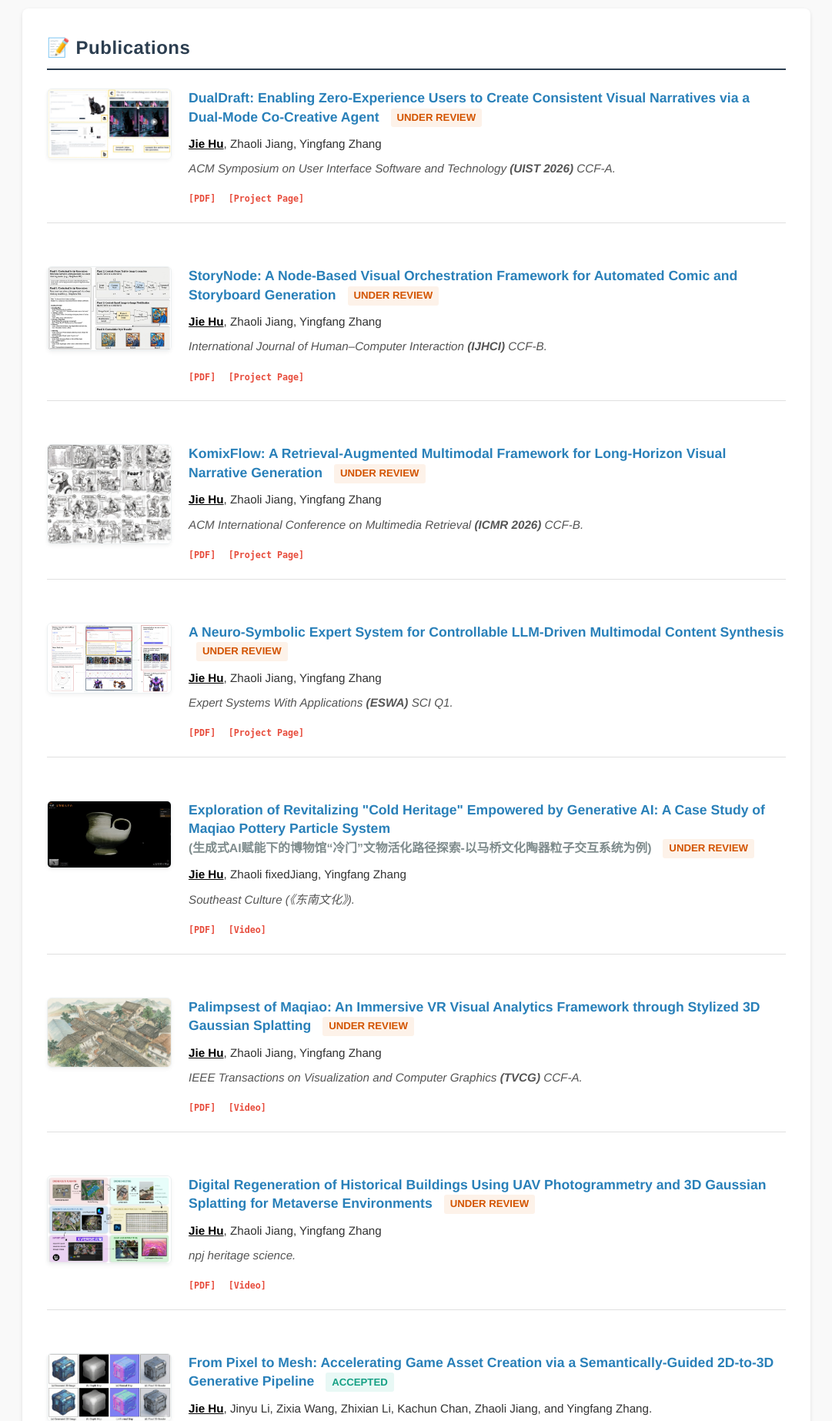
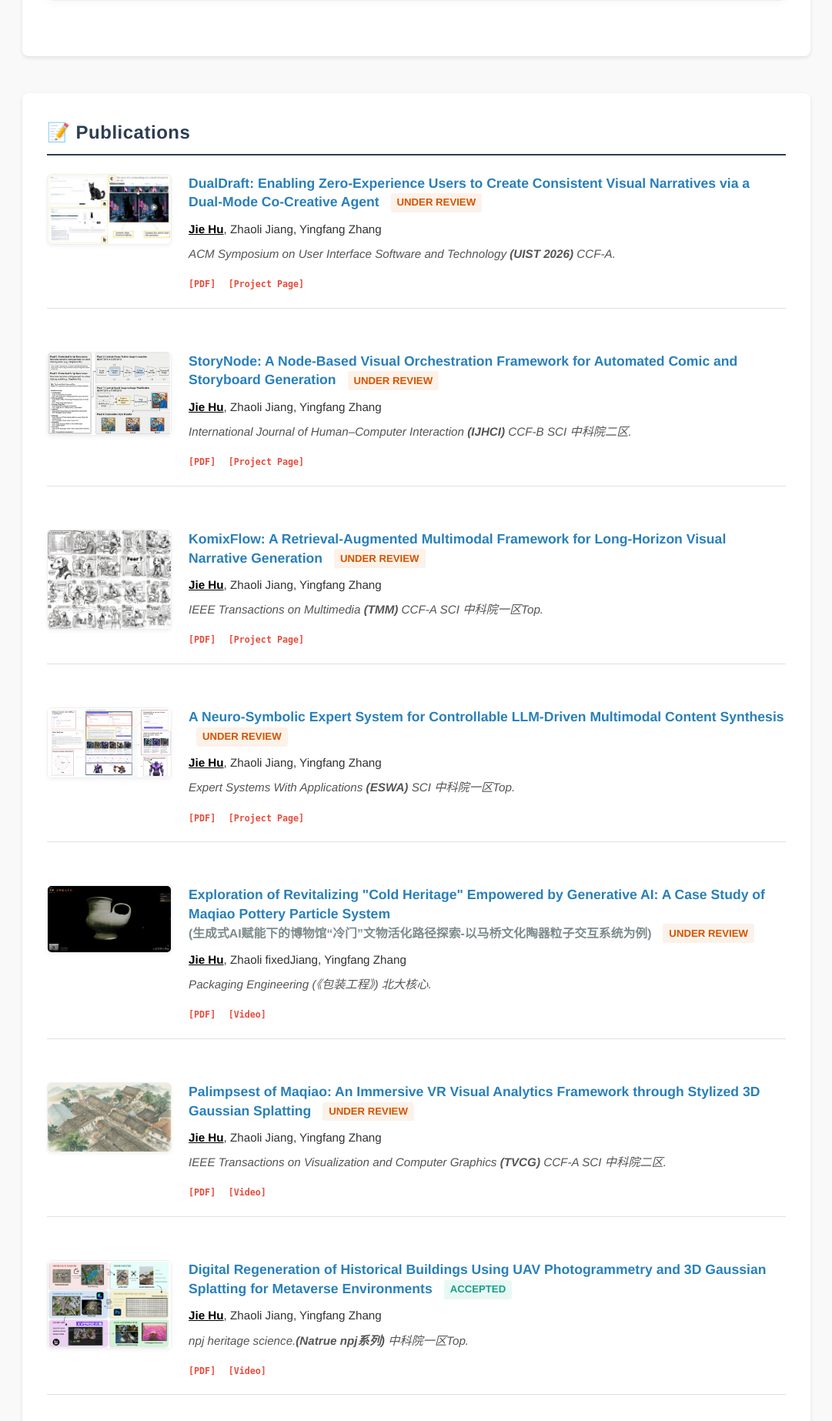
Before and after one commit to GameAWS/JIE-WEB, a Flask app: page /academic in a window 1280 px wide. Shown: the part 1763-3609 px from the top of the page at 77% size, without its empty margins (99-1180 px from the left). Run offline with Flask 3, Linux system fonts and the light colour scheme; some libraries are stand-ins or nearby versions.

Commit message:
Add files via upload

```diff
--- a/templates/academic.html
+++ b/templates/academic.html
@@ -148,6 +148,12 @@
 
 <section class="education" style="margin-bottom: 3rem;">
     <h2 style="border-bottom: 2px solid #2c3e50; padding-bottom: 0.5rem; margin-bottom: 1.5rem;">🎓 Education</h2>
+     <div class="resume-item" style="margin-bottom: 1.5rem;">
+        <h3 style="color: #2c3e50;">Research Exchange Student, Digital Art Laboratory</h3>
+        <p class="date" style="color: #7f8c8d; font-family: 'Georgia', serif; font-style: italic;">Dec 2025 – Present | Fudan University</p>
+        <p> Engaged in advanced research on digital media art and interactive design within a top-tier academic laboratory setting.</p>
+    </div>
+
     <div class="resume-item" style="margin-bottom: 1.5rem;">
         <h3 style="color: #2c3e50;">Master of Arts in Digital Media (Game Design)</h3>
         <p class="date" style="color: #7f8c8d; font-family: 'Georgia', serif; font-style: italic;">Sep 2023 - Jun 2026 | Shanghai University of Engineering Science</p>
@@ -278,7 +284,7 @@
                     <strong>Jie Hu</strong>, Zhaoli Jiang, Yingfang Zhang <em></em>
                 </div>
                 <div class="pub-venue">
-                    International Journal of Human–Computer Interaction <strong>(IJHCI)</strong> CCF-B.
+                    International Journal of Human–Computer Interaction <strong>(IJHCI)</strong> CCF-B SCI 中科院二区.
                 </div>
                 <div class="pub-links">
                     <a href="#">[PDF]</a> <a href="#">[Project Page]</a>
@@ -299,7 +305,7 @@
                     <strong>Jie Hu</strong>, Zhaoli Jiang, Yingfang Zhang <em></em>
                 </div>
                 <div class="pub-venue">
-                    ACM International Conference on Multimedia Retrieval <strong>(ICMR 2026)</strong> CCF-B.
+                    IEEE Transactions on Multimedia <strong>(TMM)</strong> CCF-A SCI 中科院一区Top.
                 </div>
                 <div class="pub-links">
                     <a href="#">[PDF]</a> <a href="#">[Project Page]</a>
@@ -320,7 +326,7 @@
                     <strong>Jie Hu</strong>, Zhaoli Jiang, Yingfang Zhang <em></em>
                 </div>
                 <div class="pub-venue">
-                    Expert Systems With Applications <strong>(ESWA)</strong> SCI Q1.
+                    Expert Systems With Applications <strong>(ESWA)</strong> SCI 中科院一区Top.
                 </div>
                 <div class="pub-links">
                     <a href="#">[PDF]</a> <a href="#">[Project Page]</a>
@@ -342,7 +348,7 @@
                     <strong>Jie Hu</strong>, Zhaoli fixedJiang, Yingfang Zhang <em></em>
                 </div>
                 <div class="pub-venue">
-                    Southeast Culture (《东南文化》).
+                    Packaging Engineering (《包装工程》) 北大核心.
                 </div>
                 <div class="pub-links">
                     <a href="#">[PDF]</a> <a href="#">[Video]</a>
@@ -363,7 +369,7 @@
                     <strong>Jie Hu</strong>, Zhaoli Jiang, Yingfang Zhang <em></em>
                 </div>
                 <div class="pub-venue">
-                    IEEE Transactions on Visualization and Computer Graphics <strong>(TVCG)</strong> CCF-A.
+                    IEEE Transactions on Visualization and Computer Graphics <strong>(TVCG)</strong> CCF-A SCI 中科院二区.
                 </div>
                 <div class="pub-links">
                     <a href="#">[PDF]</a> <a href="#">[Video]</a>
@@ -378,13 +384,13 @@
             <div class="pub-content">
                 <div class="pub-title">
                     Digital Regeneration of Historical Buildings Using UAV Photogrammetry and 3D Gaussian Splatting for Metaverse Environments
-                    <span class="pub-status status-review">Under Review</span>
+                     <span class="pub-status status-accepted">Accepted</span>
                 </div>
                 <div class="pub-authors">
                     <strong>Jie Hu</strong>, Zhaoli Jiang, Yingfang Zhang <em></em>
                 </div>
                 <div class="pub-venue">
-                    npj heritage science.
+                    npj heritage science.<strong>(Natrue npj系列)</strong> 中科院一区Top.
                 </div>
                 <div class="pub-links">
                     <a href="#">[PDF]</a> <a href="#">[Video]</a>
@@ -427,10 +433,16 @@
                     <strong>Jie Hu</strong>，Zhaoli Jiang, Yingfang Zhang.
                 </div>
                 <div class="pub-venue">
-                    Shoes Technology And Design (《鞋类工艺与设计》), 2026.04
+                    Shoes Technology And Design (《鞋类工艺与设计》), 2026.04 SCD期刊
                 </div>
                 <div class="pub-links">
-                    <a href="#">[PDF]</a> <a href="#">[Journal Link]</a>
+                     <!-- 使用 Raw 链接 + download 属性 -->
+            <a href="https://github.com/GameAWS/paper/releases/download/v1.0/AIGC._.1.pdf"
+                    target="_blank"
+                    download="AIGC驱动的文化符号参数化文创设计机制_胡捷.pdf">
+                    [PDF]
+            </a>
+                    <a href="https://kns.cnki.net/kcms2/article/abstract?v=InrCKZ6Ohl6pdq3ip6-Z9BfqxDDtHO6IfqkGf1pdGZqhy4UV9MiIwPc4LM-kio2UWeoF2zobdBzx3PXwavp65ecbk7UKmJkZSTTSRc0mDQSv2sIcnW_D2g2htIjdX_BvQa1XV6Tq7FXNTAS-2yvRYCb2R-aiiMJX71nvskVHkS4gZOQ4yCWpjA==&uniplatform=NZKPT&language=CHS" target="_blank">[Journal Link]</a>
                 </div>
             </div>
         </div>
@@ -449,11 +461,17 @@
                     Zhaoli Jiang, Xiaoxian Ye, <strong>Jie Hu</strong>.
                 </div>
                 <div class="pub-venue">
-                    Package & Design (《包装&设计》), 2025.07
+                    Package & Design (《包装&设计》), 2025.07 SCD期刊
                 </div>
                 <div class="pub-links">
-                    <a href="#">[PDF]</a> <a href="#">[Journal Link]</a>
-                </div>
+                     <!-- 使用 Raw 链接 + download 属性 -->
+            <a href="https://github.com/GameAWS/paper/releases/download/v1.0/AI._.1.pdf"
+                    target="_blank"
+                    download="生成式AI在苗族图腾符号数字化设计中的应用研究.pdf">
+                    [PDF]
+            </a>
+                    <a href="https://kns.cnki.net/kcms2/article/abstract?v=InrCKZ6Ohl5Uwf7FuVa5lJCfq4pRRBdrFvJgwHGkKMnMAsNVMRjy43ePXYMiIZK7dmsH9esRdpLd11pqOsaqFwyvRJM1h-nNIRKASmTNXPWiipUKdGm2Vf_gbH3YQZzinijezddmnHxqJoGuGx7xHmYz8WXcmSp2lsJw70IoKQ3lgkqTbn3Oqw==&uniplatform=NZKPT&language=CHS" target="_blank">[Journal Link]</a>
+            </div>
             </div>
         </div>
 
--- a/templates/index.html
+++ b/templates/index.html
@@ -159,6 +159,11 @@
 
     <div class="news-list">
         <div class="news-item">
+            <div class="news-date">May 2026</div>
+            <div class="news-content">Begin serving as a reviewer for the <strong> UIST 2026 </strong> conference! </div>
+        </div>
+    <div class="news-list">
+        <div class="news-item">
             <div class="news-date">Feb 2026</div>
             <div class="news-content">Begin serving as a reviewer for the <strong> ICMR 2026 </strong> conference! </div>
         </div>
```
